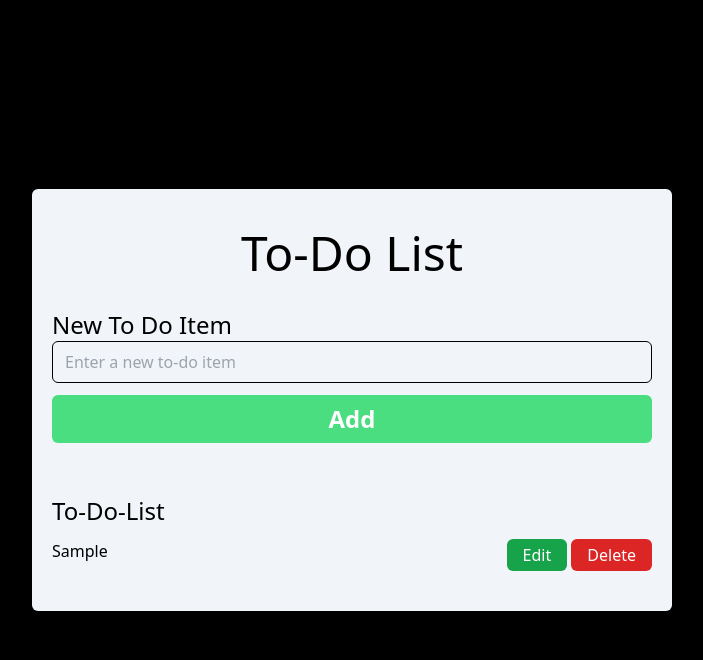
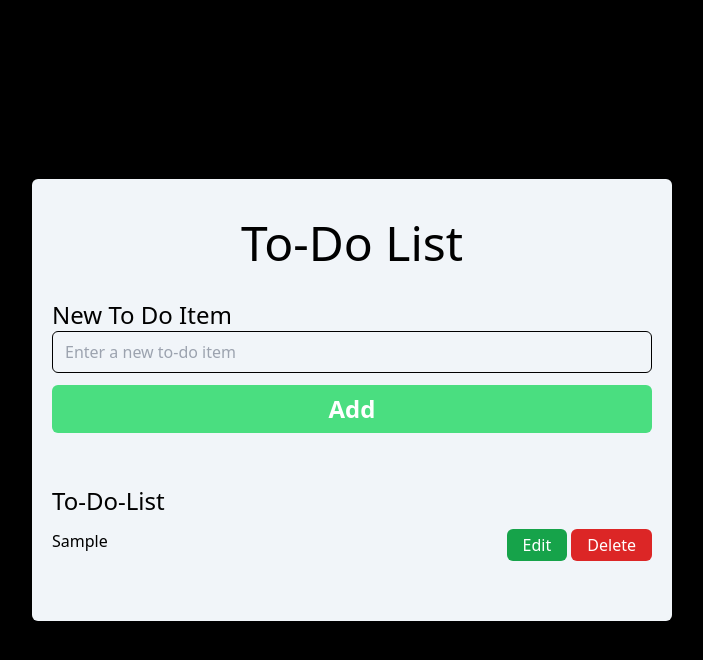
Before and after one commit to DeveloperMokchhedul/todo, a plain HTML site: page index.html in a window 1280 px wide. Both pictures are taken after typing "Sample" into the empty fields and a click on the button "Add". Shown: the whole page, without its empty margins (288-991 px from the left). Drawn offline with nearby package versions, Linux system fonts and the light colour scheme.

Commit message:
todo project problem solve

```diff
--- a/index.html
+++ b/index.html
@@ -26,7 +26,7 @@
             class="w-full bg-green-400 py-2 px-5 rounded-md text-white text-2xl font-bold">Add</button>
         <h1 class="mt-10 text-2xl">To-Do-List</h1>
         <div class
-            <ul id="parentElement" class=" flex flex-col gap-y-5">
+            <ul id="parentElement" class=" flex flex-col ">
             </ul>
         </div>
     </div>
--- a/todo.js
+++ b/todo.js
@@ -12,15 +12,20 @@ addData.addEventListener("click", () => {
 
     if (addData.textContent === "Add") {
         let todoList = document.createElement("li");
-        todoList.className = "flex justify-between";
+        todoList.className = "flex justify-between mb-5";
         todoList.innerHTML =
-        `${data}
+            `${data}
             <div>
                 <button onclick="handleEdit(this)" class="bg-green-600 text-white px-4 py-1 rounded-md">Edit</button>
                 <button onclick="handleDelete(this)" class="bg-red-600 text-white px-4 py-1 rounded-md">Delete</button>
             </div>
         `;
-        parentElement.appendChild(todoList);
+        if (parentElement.firstChild) {
+            parentElement.insertBefore(todoList, parentElement.firstChild);
+        }else{
+            parentElement.appendChild(todoList);
+        }
+
     } else if (currentLiElement !== null) {
         currentLiElement.textContent = data;
         addData.textContent = "Add";
```
